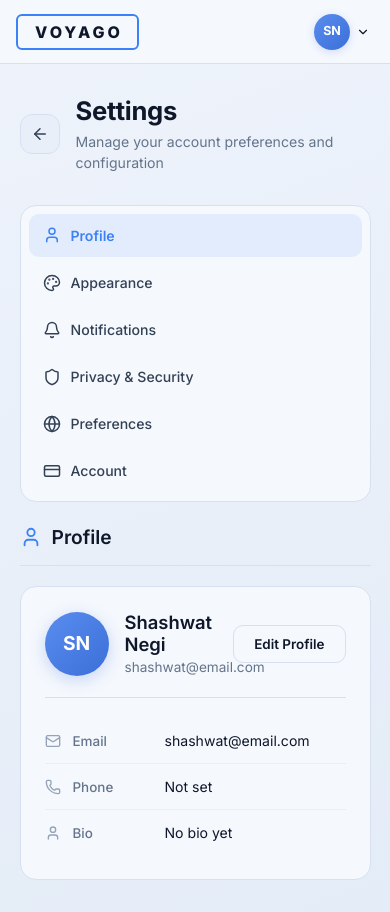
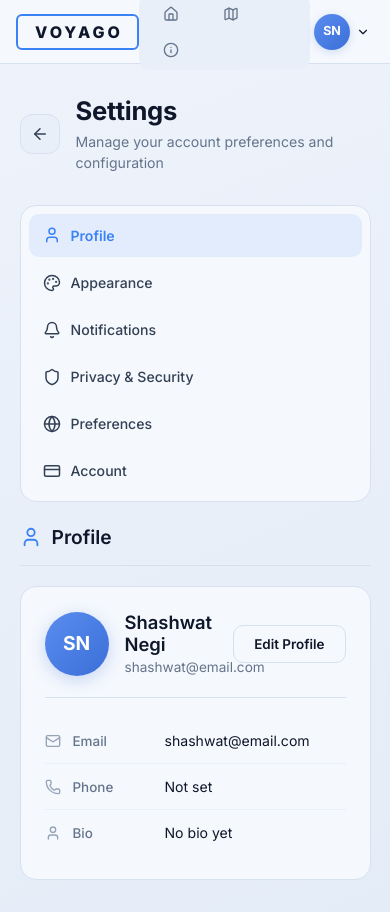
Before and after one commit to CS571-S26/p101, a React (Vite) app: page /#/settings in a window 390 px wide. Built offline with nearby package versions, Linux system fonts and the light colour scheme.

Commit message:
Primary Navbar fixes

```diff
--- a/src/components/TopNavbar.jsx
+++ b/src/components/TopNavbar.jsx
@@ -1,6 +1,6 @@
 import { useState } from 'react';
 import { useNavigate, useLocation } from 'react-router-dom';
-import { Container } from 'react-bootstrap';
+import { Container, Nav } from 'react-bootstrap';
 import { ChevronDown, Settings, Sun, Moon, LogOut, Home, Map, Info } from 'lucide-react';
 import { useTheme } from '../context/ThemeContext';
 
@@ -23,18 +23,19 @@ function TopNavbar() {
           <span className="navbar-logo-box">VOYAGO</span>
         </div>
 
-        <div className="navbar-center">
+        <Nav className="navbar-center flex-row">
           {NAV_ITEMS.map(({ path, label, icon: Icon }) => (
+            <Nav.Item key={path}>
               <button
-              key={path}
                 className={`navbar-tab ${location.pathname === path || (path === '/home' && location.pathname.startsWith('/home')) || (path === '/trips' && location.pathname.startsWith('/trips')) ? 'navbar-tab-active' : ''}`}
                 onClick={() => navigate(path)}
               >
                 <Icon size={16} />
-              {label}
+                <span className="d-none d-sm-inline">{label}</span>
               </button>
+            </Nav.Item>
           ))}
-        </div>
+        </Nav>
 
         <div className="navbar-right">
           <div className="navbar-user" onClick={() => setDropdownOpen(!dropdownOpen)}>
--- a/src/pages/Home.css
+++ b/src/pages/Home.css
@@ -1067,7 +1067,6 @@
 /* ── Responsive (visual tweaks only, layout handled by Bootstrap) ── */
 @media (max-width: 768px) {
   .top-navbar { padding: 0 1rem; }
-  .navbar-center { display: none; }
   .hero-heading { font-size: 2.2rem; }
   .hero-subtitle { font-size: 0.9rem; }
   .search-card { padding: 1rem 1.25rem; }
```
Also changed, not shown: 5 other files (tests, documents, lock files or other folders). Lines whose indentation alone changed are shown as unchanged.
